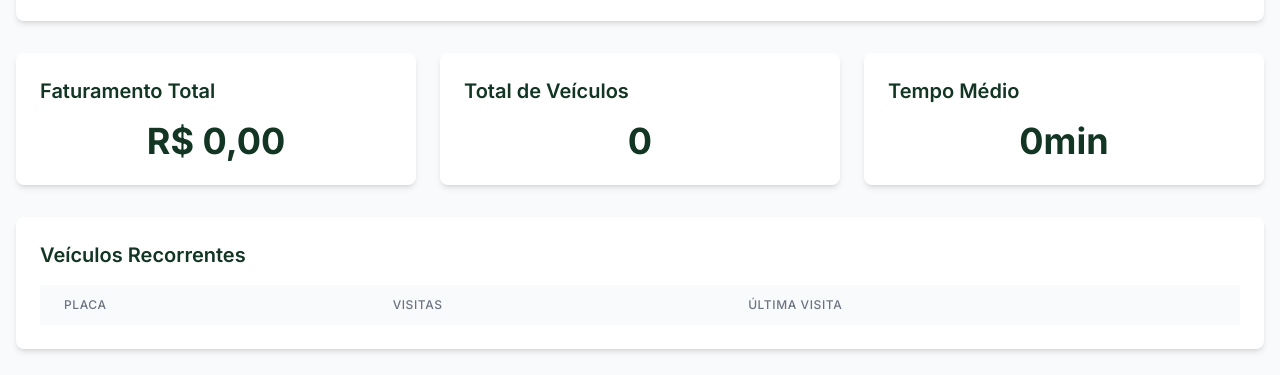
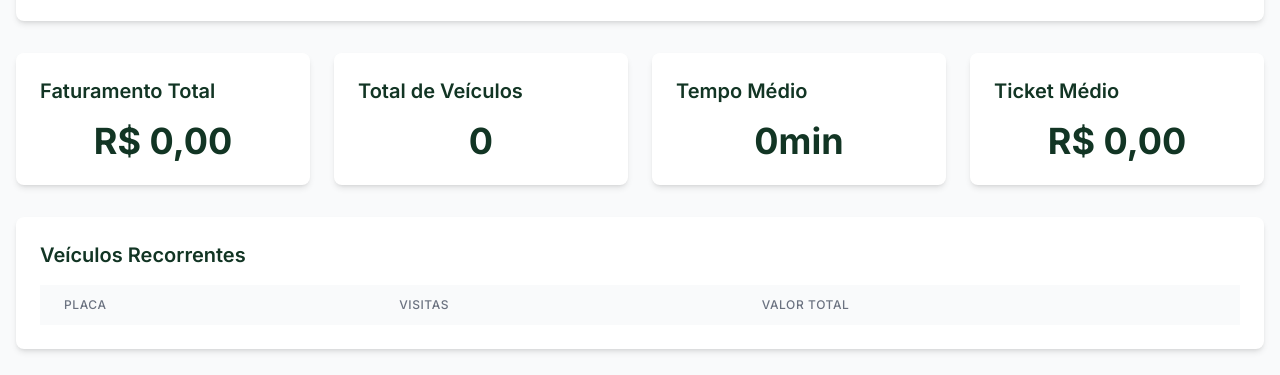
Before and after one commit to felipetunesVader/front-smartpark, a plain HTML site: page dashboard.html in a window 1280 px wide. Shown: the part 291-666 px from the top of the page. Drawn offline with nearby package versions, Linux system fonts and the light colour scheme; no server answers; sample sign-in values are in the browser's storage.

Commit message:
ajustes finais

```diff
--- a/dashboard.html
+++ b/dashboard.html
@@ -59,7 +59,7 @@
         </div>
 
         <!-- Cards de Informações -->
-        <div class="grid grid-cols-1 md:grid-cols-2 lg:grid-cols-3 gap-6">
+        <div class="grid grid-cols-1 md:grid-cols-2 lg:grid-cols-4 gap-6">
             <!-- Card de Faturamento -->
             <div class="bg-white rounded-lg shadow-md p-6">
                 <h2 class="text-xl font-semibold text-phthalo mb-4">Faturamento Total</h2>
@@ -83,6 +83,14 @@
                     <span id="tempoMedio">0min</span>
                 </div>
             </div>
+
+            <!-- Card de Ticket Médio -->
+            <div class="bg-white rounded-lg shadow-md p-6">
+                <h2 class="text-xl font-semibold text-phthalo mb-4">Ticket Médio</h2>
+                <div class="text-4xl font-bold text-center text-phthalo">
+                    <span id="ticketMedio">R$ 0,00</span>
+                </div>
+            </div>
         </div>
 
         <!-- Tabela de Veículos Recorrentes -->
@@ -94,7 +102,7 @@
                         <tr>
                             <th class="px-6 py-3 text-left text-xs font-medium text-gray-500 uppercase tracking-wider">Placa</th>
                             <th class="px-6 py-3 text-left text-xs font-medium text-gray-500 uppercase tracking-wider">Visitas</th>
-                            <th class="px-6 py-3 text-left text-xs font-medium text-gray-500 uppercase tracking-wider">Última Visita</th>
+                            <th class="px-6 py-3 text-left text-xs font-medium text-gray-500 uppercase tracking-wider">Valor Total</th>
                         </tr>
                     </thead>
                     <tbody id="veiculosRecorrentesBody" class="bg-white divide-y divide-gray-200">
--- a/dashboard.js
+++ b/dashboard.js
@@ -74,6 +74,7 @@ async function fetchDashboardData() {
         document.getElementById('faturamento').textContent = formatCurrency(faturamentoData.faturamento_total || 0);
         document.getElementById('totalVeiculos').textContent = faturamentoData.quantidade_veiculos || 0;
         document.getElementById('tempoMedio').textContent = formatTime(Math.round((faturamentoData.ticket_medio || 0) * 60));
+        document.getElementById('ticketMedio').textContent = formatCurrency(faturamentoData.ticket_medio || 0);
 
         // Buscar dados de fluxo por período
         const fluxoUrl = `${API_BASE_URL}/admin/fluxo/periodo?data_inicial=${formatDate(dataInicial)}&data_final=${formatDate(dataFinal)}`;
@@ -197,8 +198,8 @@ function updateVeiculosRecorrentes(data) {
     tbody.innerHTML = data.map(veiculo => `
         <tr>
             <td class="px-6 py-4 whitespace-nowrap text-sm text-gray-900">${veiculo.placa}</td>
-            <td class="px-6 py-4 whitespace-nowrap text-sm text-gray-900">${veiculo.visitas}</td>
-            <td class="px-6 py-4 whitespace-nowrap text-sm text-gray-900">${new Date(veiculo.ultima_visita).toLocaleDateString()}</td>
+            <td class="px-6 py-4 whitespace-nowrap text-sm text-gray-900">${veiculo.quantidade_visitas}</td>
+            <td class="px-6 py-4 whitespace-nowrap text-sm text-gray-900">${formatCurrency(veiculo.valor_total)}</td>
         </tr>
     `).join('');
 }
```
